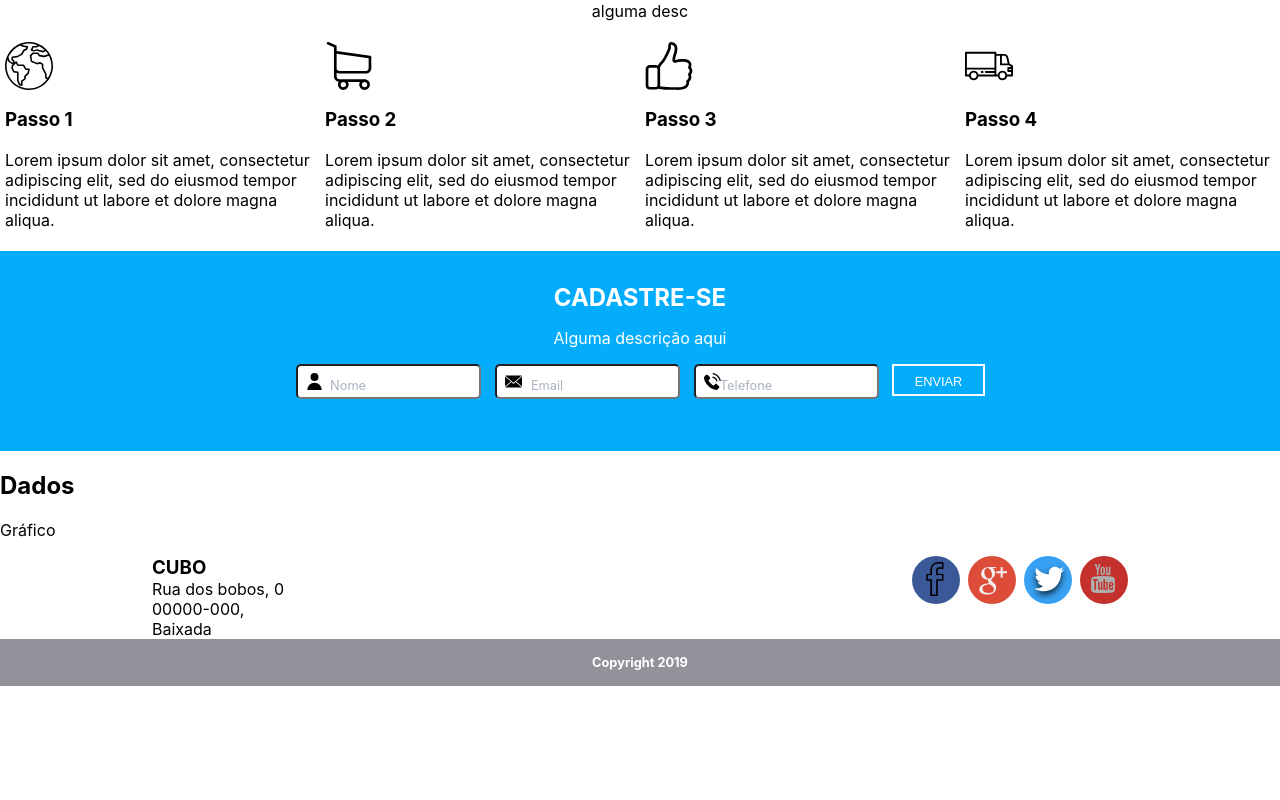
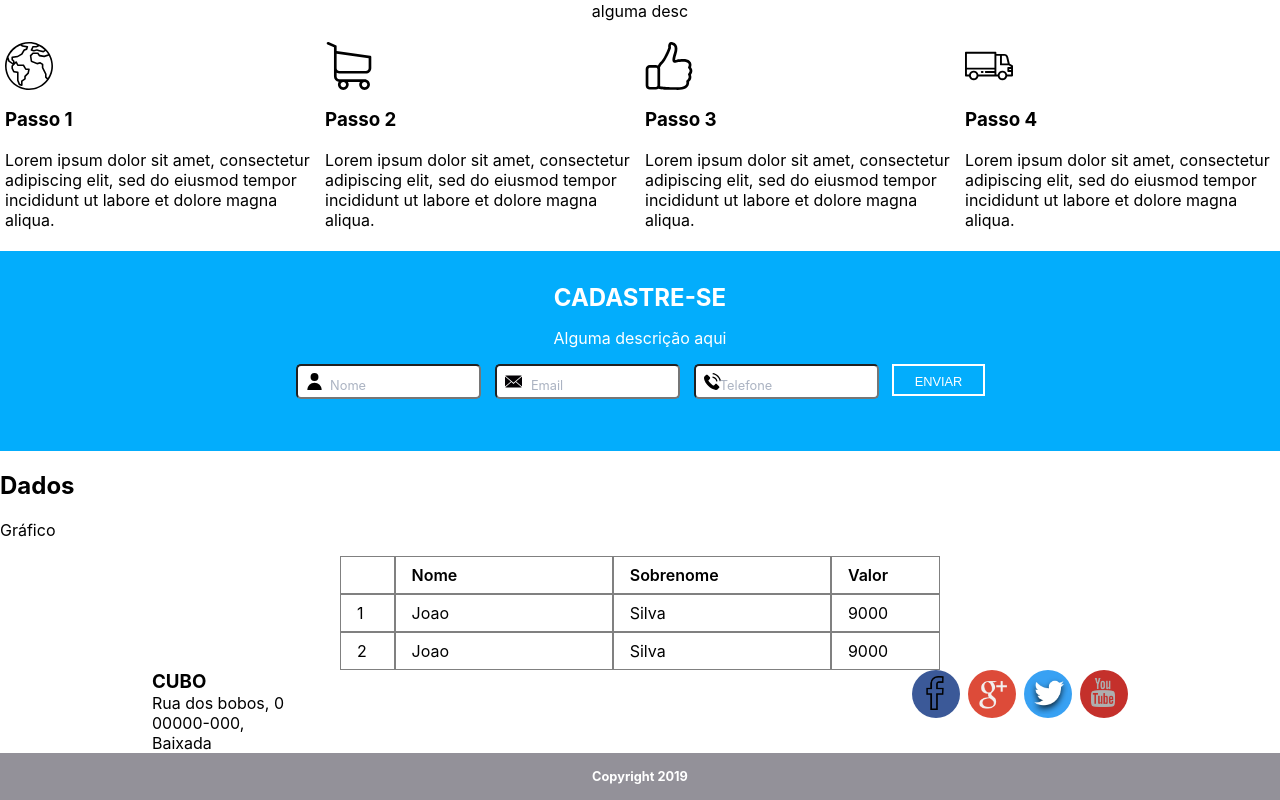
Before and after one commit to wps13/testes-frontEnd, a React (Create React App) app in the folder cubonetwork/: page /#/ in a window 1280 px wide. Shown: the part 1105-1905 px from the top of the page. Before the commit the page ends 1791 px from the top, so only its background shows below. Built offline with nearby package versions, Linux system fonts and the light colour scheme.

Commit message:
Add table in home

```diff
--- a/cubonetwork/src/containers/Home/index.jsx
+++ b/cubonetwork/src/containers/Home/index.jsx
@@ -9,8 +9,24 @@ import Adress from "../../components/Adress";
 import SNSArea from "../../components/SNSArea";
 import Copyright from "../../components/Copyright";
 import About from "../../components/About";
+import Table from "../../components/Table";
 
 import "./style.scss";
+
+const fakeData = [
+  {
+    id: 1,
+    name: "Joao",
+    lastName: "Silva",
+    value: 9000
+  },
+  {
+    id: 2,
+    name: "Joao",
+    lastName: "Silva",
+    value: 9000
+  }
+];
 
 const Home = () => {
   const [inputs, onChangeInput] = useState({});
@@ -59,6 +75,7 @@ const Home = () => {
         <div className="home-graph-container">
           <h2>Dados</h2>
           <p>Gráfico</p>
+          <Table data={fakeData} />
         </div>
       </section>
       <footer className="home-footer">
```
